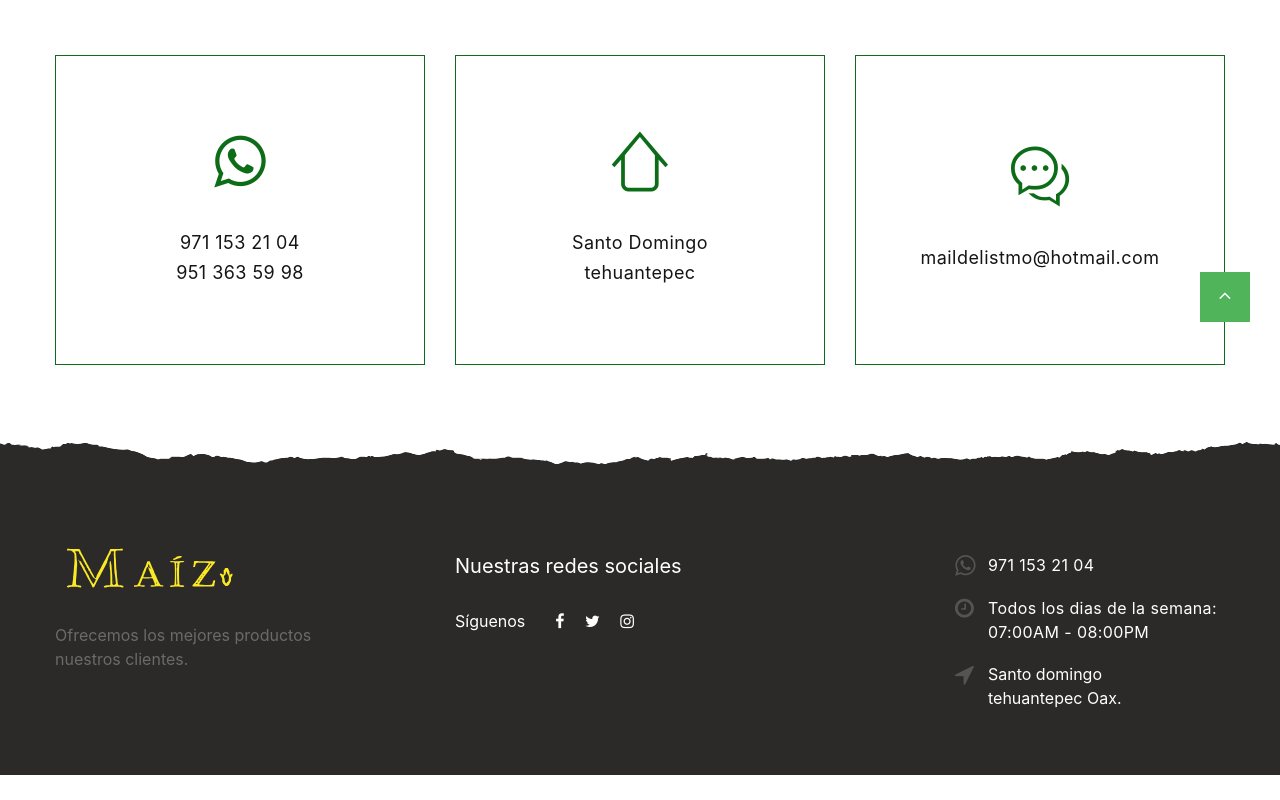
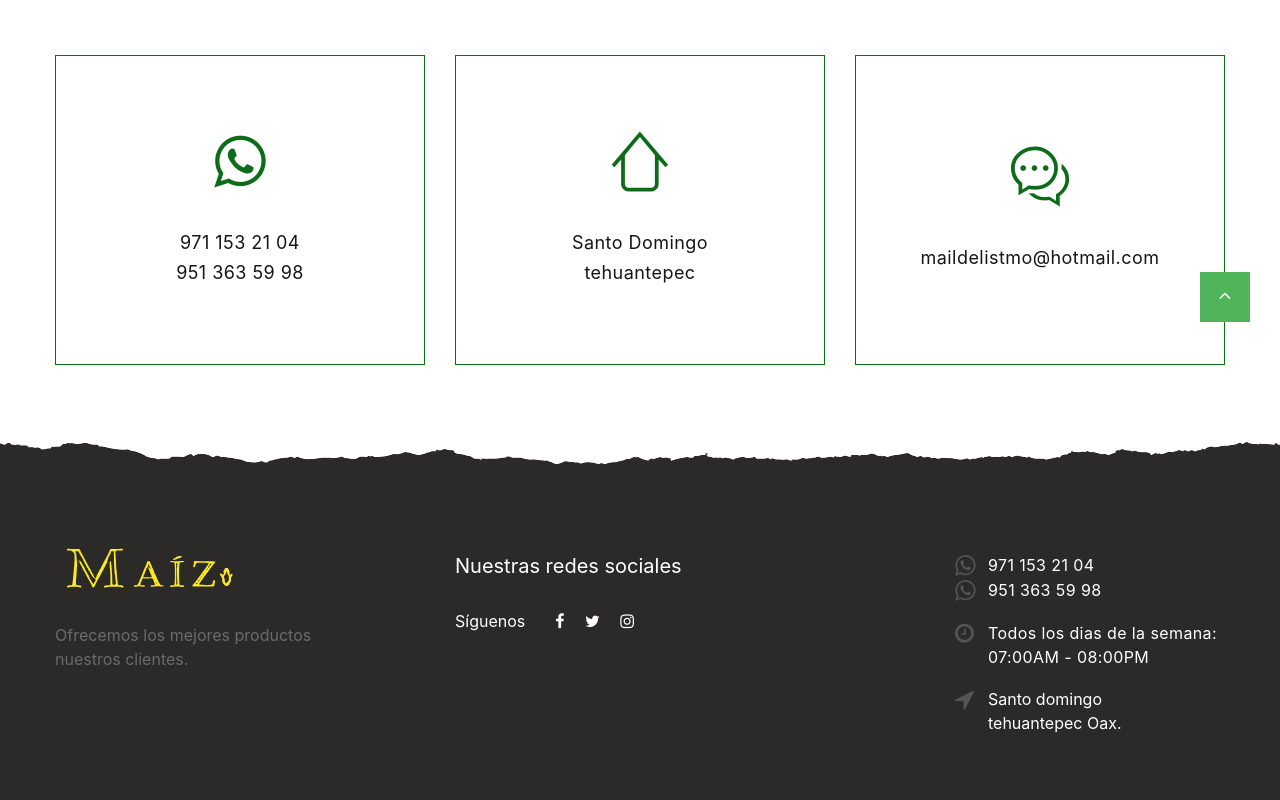
Before and after one commit to gilbertovan/gilbertovan, a plain HTML site: page contacto.html in a window 1280 px wide. Shown: the part 548-1348 px from the top of the page. Before the commit the page ends 1323 px from the top, so only its background shows below. Drawn offline with Linux system fonts and the light colour scheme; a web font is replaced by a local one.

Commit message:
Update contacto.html

```diff
--- a/contacto.html
+++ b/contacto.html
@@ -147,6 +147,10 @@
                           <div class="unit-left"><span class="icon fab fa-whatsapp"></span></div>
                           <div class="unit-body"><a class="link-phone" href="tel:9711532104">971 153 21 04</a></div>
                         </div>
+                         <div class="unit unit-spacing-xs">
+                          <div class="unit-left"><span class="icon fab fa-whatsapp"></span></div>
+                          <div class="unit-body"><a class="link-phone" href="tel:9513635998">951 363 59 98</a></div>
+                        </div>
                       </li>
                       <li>
                         <div class="unit unit-spacing-xs">
```
